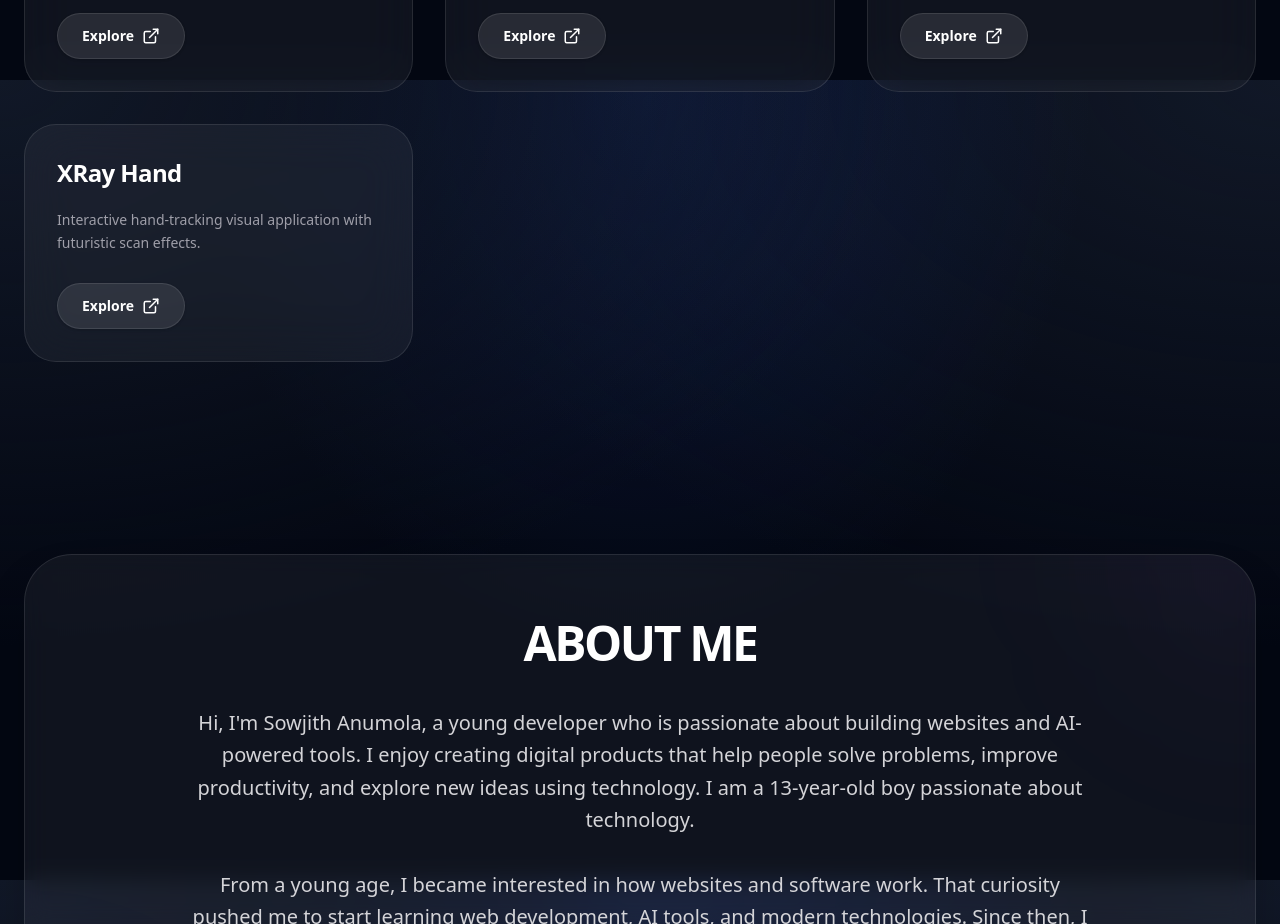
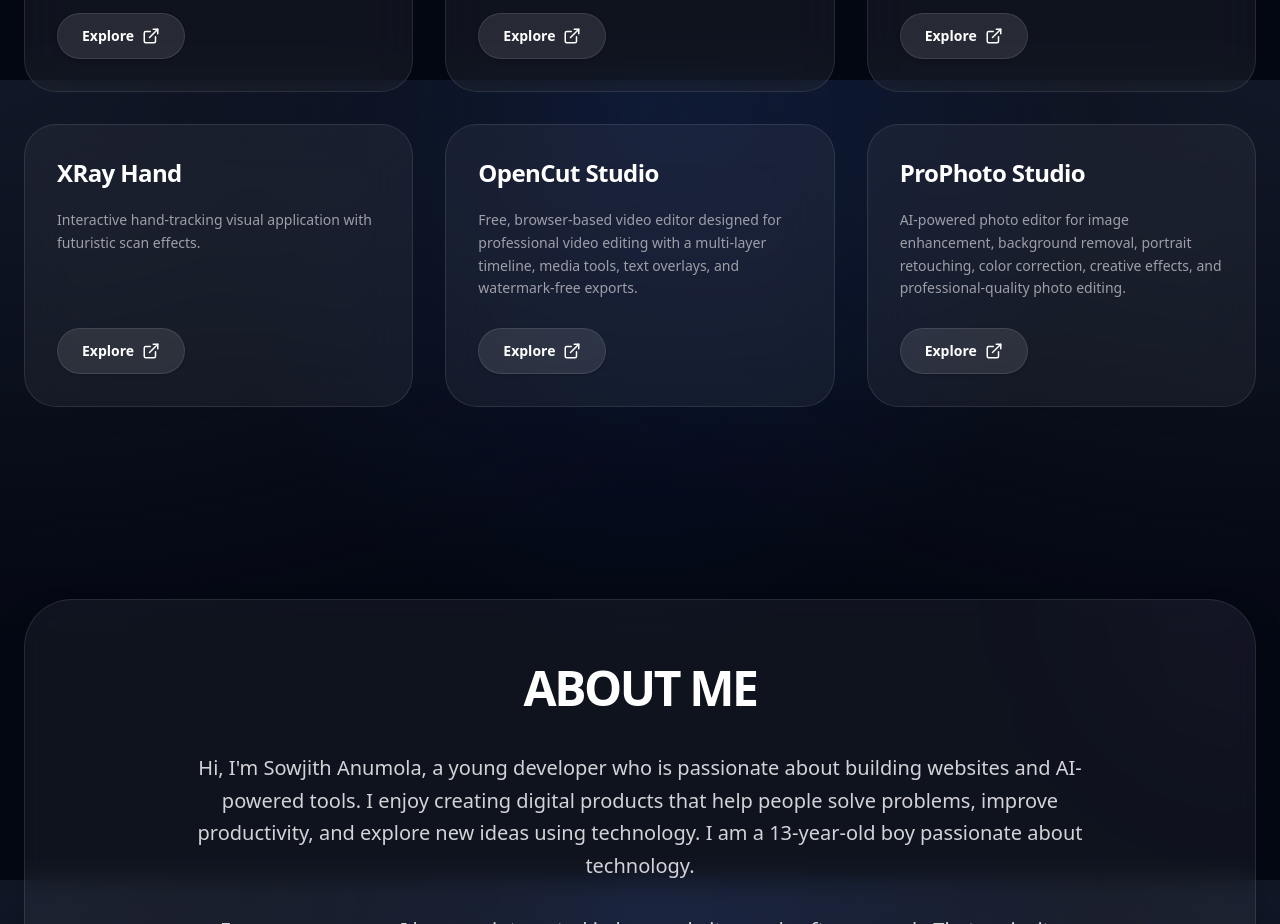
Before and after one commit to sowjithanumola/Sowjith-Anumola, a React (Vite) app: page / in a window 1280 px wide. Shown: the part 3120-4044 px from the top of the page. Built offline with nearby package versions, Linux system fonts and the light colour scheme.

Commit message:
Add new applications to constants list

```diff
--- a/src/constants.ts
+++ b/src/constants.ts
@@ -108,5 +108,15 @@ export const PROJECTS = [
     name: "XRay Hand",
     url: "https://xrayhand-rel4jry7.manus.space/",
     description: "Interactive hand-tracking visual application with futuristic scan effects."
+  },
+  {
+    name: "OpenCut Studio",
+    url: "https://opencut-video-editor-three.vercel.app/",
+    description: "Free, browser-based video editor designed for professional video editing with a multi-layer timeline, media tools, text overlays, and watermark-free exports."
+  },
+  {
+    name: "ProPhoto Studio",
+    url: "https://pro-photo-studio-sepia.vercel.app/",
+    description: "AI-powered photo editor for image enhancement, background removal, portrait retouching, color correction, creative effects, and professional-quality photo editing."
   }
 ];
```
